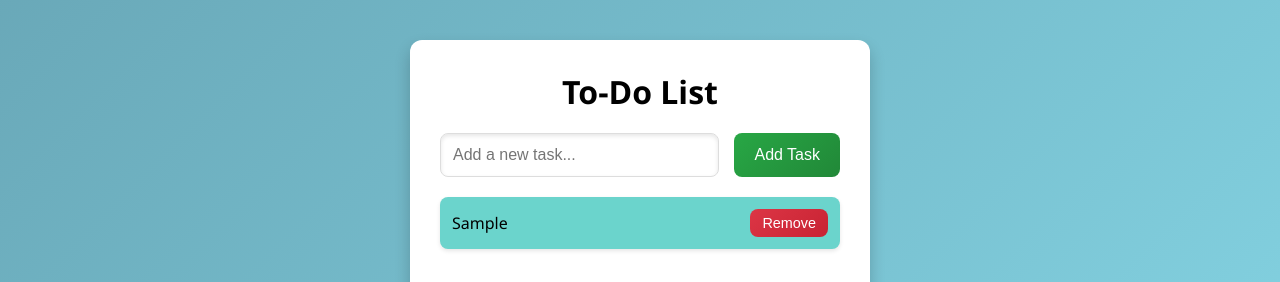
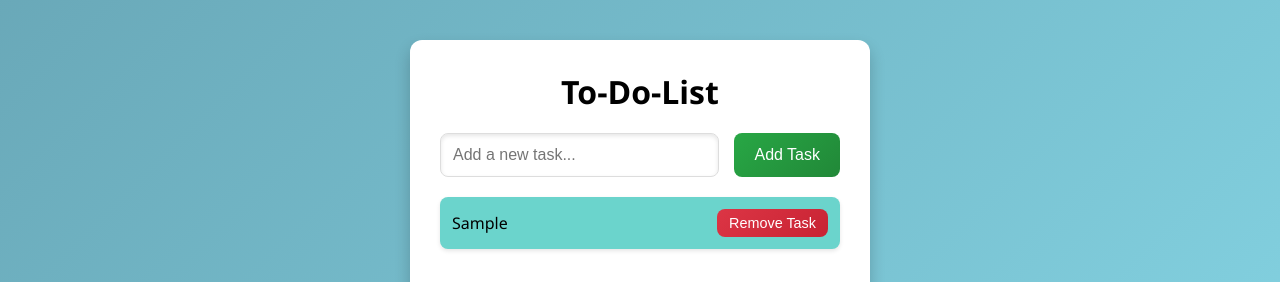
Before and after one commit to THEELITE100/To-Do-List, a plain HTML site: page index.html in a window 1280 px wide. Both pictures are taken after typing "Sample" into the empty fields and a click on the button "Add Task". Shown: the part 233-515 px from the top of the page. Drawn offline with Linux system fonts and the light colour scheme.

Commit message:
Changes in css

```diff
--- a/index.html
+++ b/index.html
@@ -3,12 +3,12 @@
 <head>
     <meta charset="UTF-8">
     <meta name="viewport" content="width=device-width, initial-scale=1.0">
-    <title>To-Do List</title>
+    <title>To-Do-List</title>
     <link rel="stylesheet" href="styles.css">
 </head>
 <body>
     <div class="container">
-        <h1>To-Do List</h1>
+        <h1>To-Do-List</h1>
         <div class="input-container">
             <input type="text" id="taskInput" placeholder="Add a new task...">
             <button id="addTaskBtn">Add Task</button>
--- a/script.js
+++ b/script.js
@@ -6,7 +6,7 @@ document.addEventListener('DOMContentLoaded', () => {
         const li = document.createElement('li');
         li.innerHTML = `
             ${taskText}
-            <button class="remove-btn">Remove</button>
+            <button class="remove-btn">Remove Task</button>
         `;
         const removeBtn = li.querySelector('.remove-btn');
         removeBtn.addEventListener('click', () => {
```
